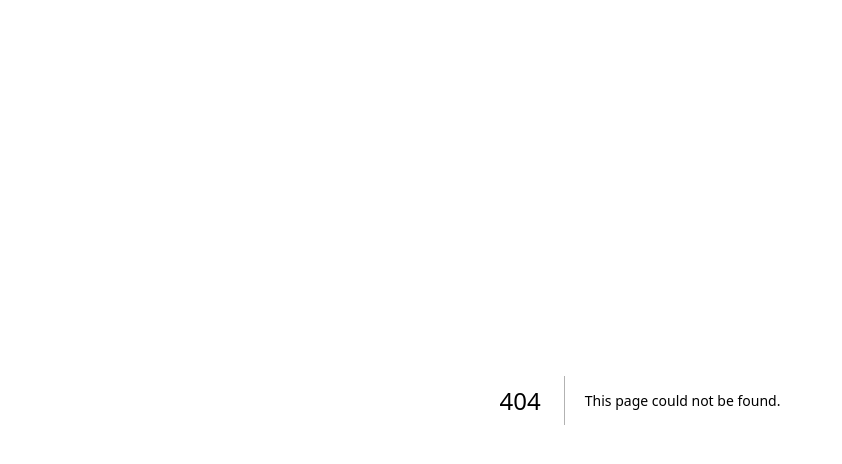
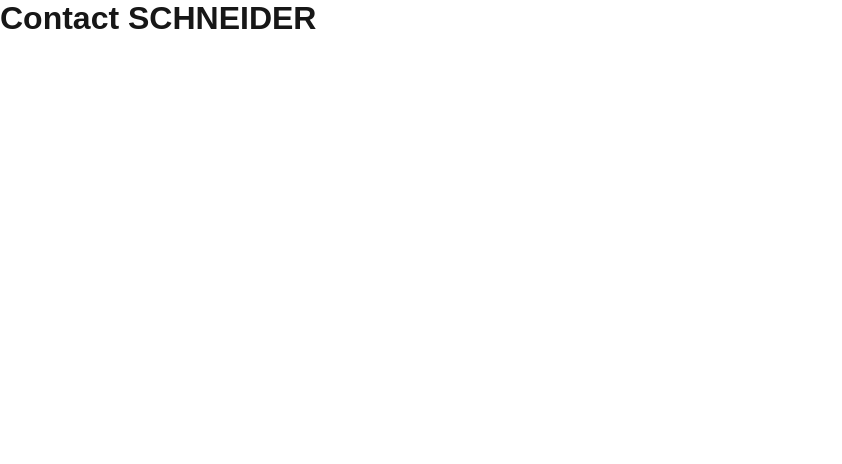
Before and after one commit to Hawinf/SCHNEIDER-Real-Estate, a Next.js app: page /contact in a window 1280 px wide. Before the commit this address had no page. Shown: the top 464 px of the page, without its empty margins (0-842 px from the left). Built offline with nearby package versions, Linux system fonts and the light colour scheme.

Commit message:
first commit

```diff
--- a/package.json
+++ b/package.json
@@ -8,8 +8,10 @@
     "start": "next start"
   },
   "dependencies": {
+    "@gsap/react": "^2.1.2",
+    "gsap": "^3.13.0",
+    "next": "16.0.1",
     "react": "19.2.0",
-    "react-dom": "19.2.0",
-    "next": "16.0.1"
+    "react-dom": "19.2.0"
   }
 }
--- /dev/null
+++ b/src/app/contact/page.js
@@ -0,0 +1,11 @@
+import React from "react";
+
+const page = () => {
+    return (
+        <main>
+            <h1>Contact SCHNEIDER</h1>
+        </main>
+    );
+};
+
+export default page;
--- a/src/app/layout.js
+++ b/src/app/layout.js
@@ -1,5 +1,6 @@
 import { Geist, Geist_Mono } from "next/font/google";
 import "./globals.css";
+import Menu from "@/components/menu/Menu";
 
 const geistSans = Geist({
   variable: "--font-geist-sans",
@@ -20,6 +21,7 @@
   return (
     <html lang="en">
       <body className={`${geistSans.variable} ${geistMono.variable}`}>
+        <Menu />
         {children}
       </body>
     </html>
--- /dev/null
+++ b/src/components/menu/Menu.js
@@ -0,0 +1,106 @@
+"use client";
+import React, {useState, useRef, useEffect} from "react";
+import Link from "next/link";
+import "./menu.css";
+import gsap from "gsap";
+import { useGSAP } from "@gsap/react";
+
+const menuLinks = [
+    { path: "/", label: "Home"},
+    { path: "about", label: "About"},
+    { path: "contact", label: "Contact"},
+    { path: "properties", label: "Properties"},
+];
+
+const Menu = () => {
+    const container = useRef();
+    const [isMenuOpen, setIsMenuOpen] = useState(false);
+
+    const tl = useRef();
+
+    useGSAP(() => {
+        gsap.set(".menu-link-item-holder", {y: 75});
+        tl.current = gsap.timeline({ paused: true })
+        .to(".menu-overlay", {
+            duration: 1.25,
+            clipPath: "polygon(0% 0%, 100% 0%, 100% 100%, 0% 100%)",
+            ease: "power4.inOut",
+        })
+        .to(".menu-link-item-holder", {
+            y: 0,
+            duration: 1,
+            stagger: 0.1,
+            ease: "power4.inOut",
+            delay: -0.75,
+        })
+    },
+    {scope: container}
+);
+
+useEffect(() => {
+    if (isMenuOpen) {
+        tl.current.play()
+    } else {
+        tl.current.reverse();
+    }
+}, [isMenuOpen]);``
+
+
+
+
+
+    const toggleMenu = () => {
+        setIsMenuOpen(!isMenuOpen);
+    };
+    return (
+        <main className="menu-container" ref={container}>
+            <nav className="menu-bar">
+                <main className="menu-logo">
+                    <Link href="/">SCHNEIDER LOGO</Link>
+                </main>
+                <main className="menu-open" onClick={toggleMenu}>
+                    <p>Menu</p>
+                </main>
+            </nav>
+            <div className="menu-overlay">
+                <div className="menu-overlay-bar">
+                    <div className="menu-logo">
+                        <Link href="/">SCHNEIDER</Link>
+                    </div>
+                    <div className="menu-close" onClick={toggleMenu}>
+                        <p>Close</p>
+                    </div>
+                </div>
+                <div className="menu-close-icon">
+                    <p>&#x2715;</p>
+                </div>
+                <div className="menu-copy">
+                    <div className="menu-links">
+                        {menuLinks.map((link, index) => (
+                            <div className="menu-link-item" key={index}>
+                                <div className="menu-link-item-holder" onClick={toggleMenu}>
+                                    <Link href={link.path} className="menu-link">
+                                    {link.label}
+                                    </Link>
+                                </div>
+                            </div>
+                        ))}
+                    </div>
+                    <div className="menu-info">
+                        <div className="menu-info-col">
+                            <a>Instagram</a>
+                        </div>
+                        <div className="menu-info-col">
+                            <a>Dubai AE</a>
+                        </div>
+                    </div>
+                </div>
+                <div className="menu-preview">
+                    <p>VIEW SCHNEIDER</p>
+                </div>
+            </div>
+        </main>
+    );
+};
+
+export default Menu;
--- /dev/null
+++ b/src/components/menu/menu.css
@@ -0,0 +1,92 @@
+.menu-bar,
+.menu-overlay {
+    position: fixed;
+    top: 0;
+    left: 0;
+    width: 100vw;
+    padding: 2em;
+    display: flex;
+    justify-content: space-between;
+    align-items: center;
+    z-index: 1;
+}
+.menu-bar a,
+.menu-open p {
+    color: #fff;
+    cursor: pointer;
+}
+.menu-close p{
+    color: #000;
+    cursor: pointer;
+}
+.menu-overlay {
+    position: fixed;
+    top: 0;
+    left: 0;
+    width: 100vw;
+    height: 100vh;
+    padding: 2rem;
+    background: #cf5b45;
+    z-index: 2;
+    display: flex;
+    clip-path: polygon(0% 0%, 100% 0%, 100% 0%, 0% 0%);
+}
+.menu-close-icon {
+    flex: 2;
+    display: flex;
+    align-items: flex-end;
+    cursor: pointer;
+}
+.menu-copy {
+    flex: 4;
+    display: flex;
+    flex-direction: column;
+    justify-content: space-between;
+    padding-top: 2em;
+}
+.menu-preview {
+    flex: 4;
+    display: flex;
+    justify-content: flex-end;
+    align-items: flex-end;
+}
+.menu-close-icon p {
+    font-size: 100px;
+    -webkit-text-stroke: 5px #c5fbc5;
+    line-height: 70%;
+}
+.menu-link-item {
+    width: max-content;
+    clip-path: polygon(0 0, 100% 0, 100% 100%, 0% 100%);
+}
+.menu-link-item-holder {
+    position: relative;
+}
+.menu-link-item-holder a {
+    color: #000;
+    font-size: 80px;
+    font-weight: 400;
+    letter-spacing: -0.02em;
+    line-height: 85%;
+}
+.menu-info {
+    display: flex;
+}
+.menu-info-col {
+    flex: 1;
+    display: flex;
+    flex-direction: column;
+    justify-content: flex-end;
+}
+
+@media (max-width:900px) {
+    .menu-close-icon {
+        display: none;
+    }
+    .menu-copy {
+        padding-top: 8em;
+    }
+    .menu-link-item-holder a {
+        font-size: 60px;
+    }
+}
```
Also changed, not shown: src/app/about/page.js (added, +11 -0 lines), src/app/page.js (+3 -59 lines), src/app/properties/page.js (added, +11 -0 lines), 1 other file (tests, documents, lock files or other folders).
